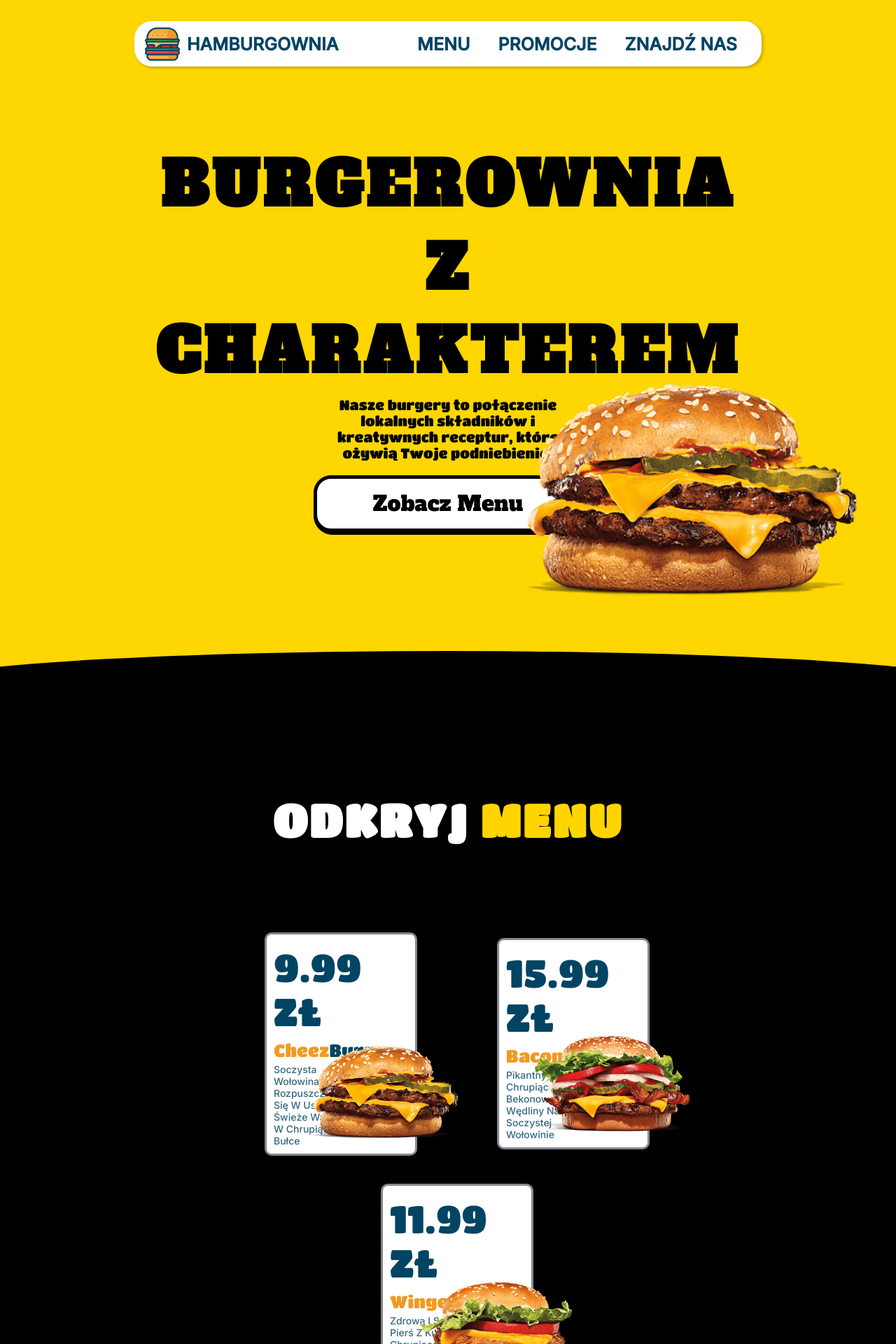
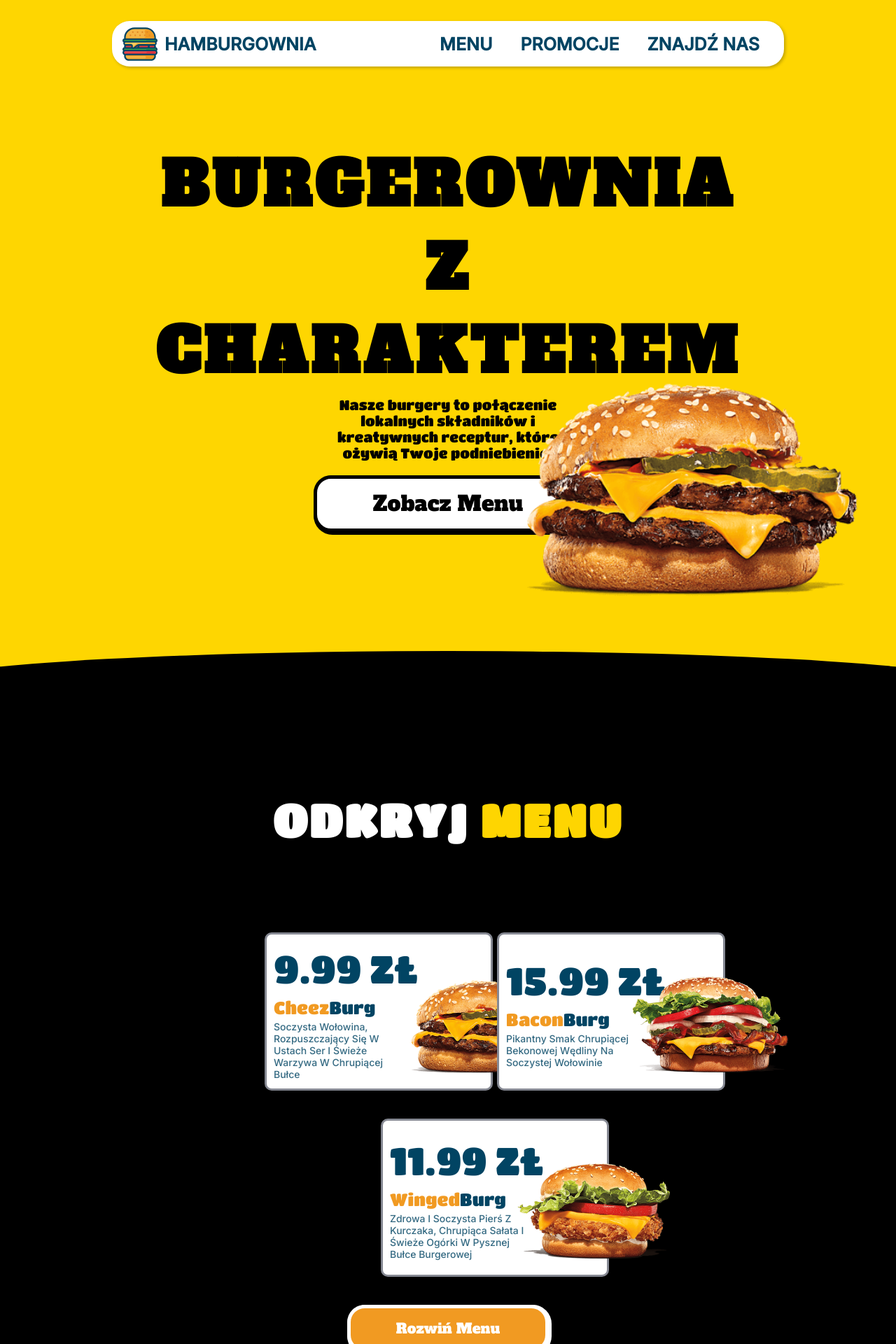
Before and after one commit to Yndh/hamburgownia, a React (Create React App) app: page / in a window 1280 px wide. Shown: the top 1920 px of the page at 70% size. Built offline with nearby package versions, Linux system fonts and the light colour scheme.

Commit message:
Fix Menu Page Bugs

```diff
--- a/src/components/Menu/Categories/Categories.css
+++ b/src/components/Menu/Categories/Categories.css
@@ -3,7 +3,7 @@
     justify-content: space-around;
     align-items: center;
 
-    width: 75%;
+    width: 100%;
     height: 150px;
 
     border-radius: 25px;
--- a/src/components/NavBar/NavBar.css
+++ b/src/components/NavBar/NavBar.css
@@ -3,7 +3,7 @@
     display: flex;
     justify-content: space-between;
     align-items: center;
-    width: 70%;
+    width: 75%;
     height: 65px;
     margin: 30px 0;
     padding: 15px;
--- a/src/pages/Menu/Menu.css
+++ b/src/pages/Menu/Menu.css
@@ -1,24 +1,25 @@
-.products__container{
+.menu-content{
     display: flex;
     justify-content: center;
     align-items: center;
-    flex-direction: row;
-
-    margin-top: 50px;
+    flex-direction: column;
 
     width: 75%;
 }
-.products__container .products__container {
+.products__container {
     display: flex;
     justify-content: center;
     align-items: center;
     flex-direction: row;
     flex-wrap: wrap;
+
     width: 100%;
+
+    margin-top: 50px;
 }
 
 .products__container .productLink {
-    width: 20%;
+    /* width: 100%; */
     margin: 20px 70px;
 }
 
@@ -33,7 +34,7 @@
     border: 3px solid #868993;
     border-radius: 10px;
 
-    width: 100%;
+    width: 300px;
     min-height: 200px;
 
     padding: 10px;
--- a/src/pages/Menu/Menu.jsx
+++ b/src/pages/Menu/Menu.jsx
@@ -28,6 +28,7 @@ const Menu = () => {
       <NavBar />
 
       <div className="content__container">
+        <div className="menu-content">
           <h2>
             Odkryj <span className="color">Menu</span>
           </h2>
@@ -59,6 +60,7 @@ const Menu = () => {
             ))}
           </div>
         </div>
+      </div>
       <img src={bottomWave} alt="bottomWave" className="bottomWave" />
 
       <Footer />
```
Lines whose indentation alone changed are shown as unchanged.
